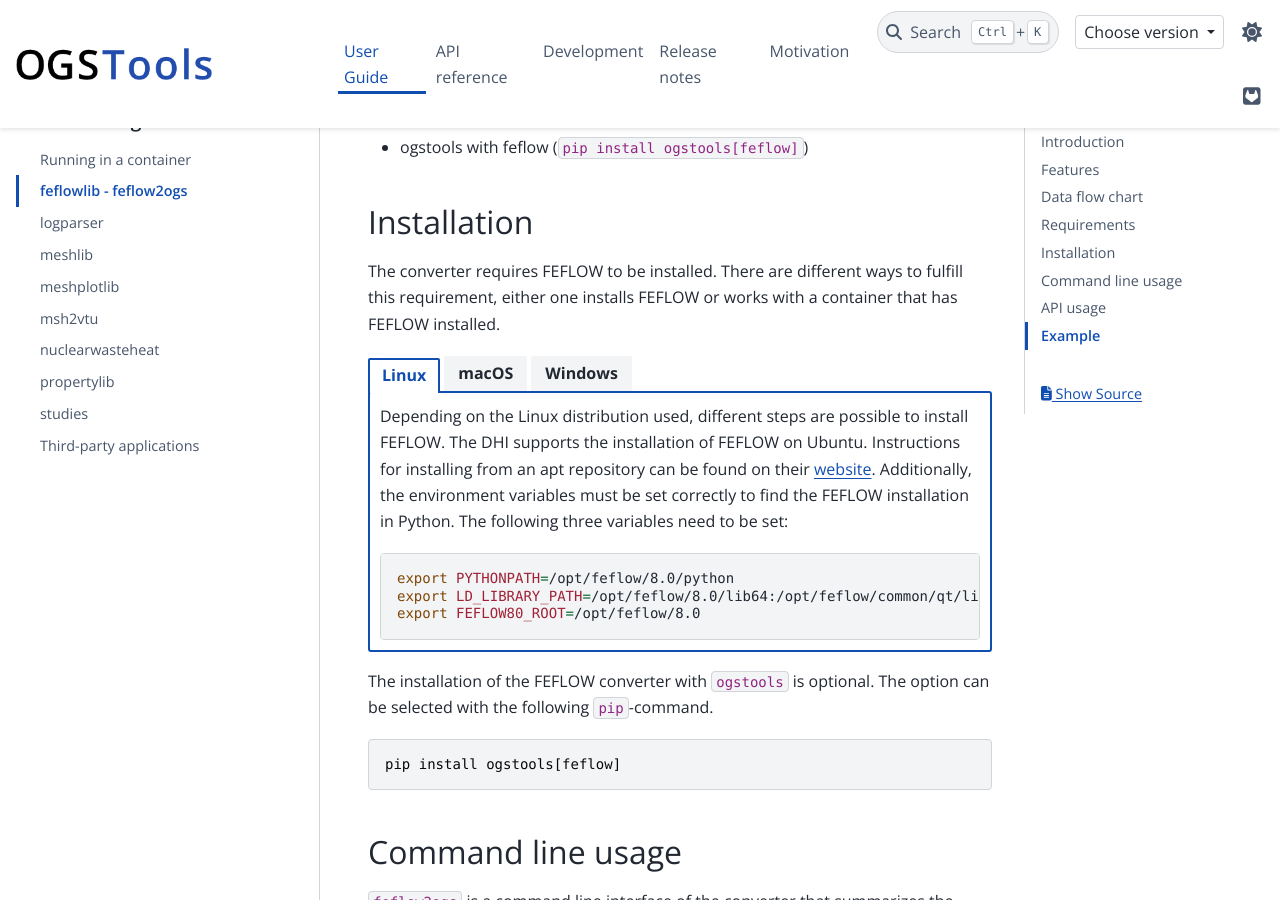
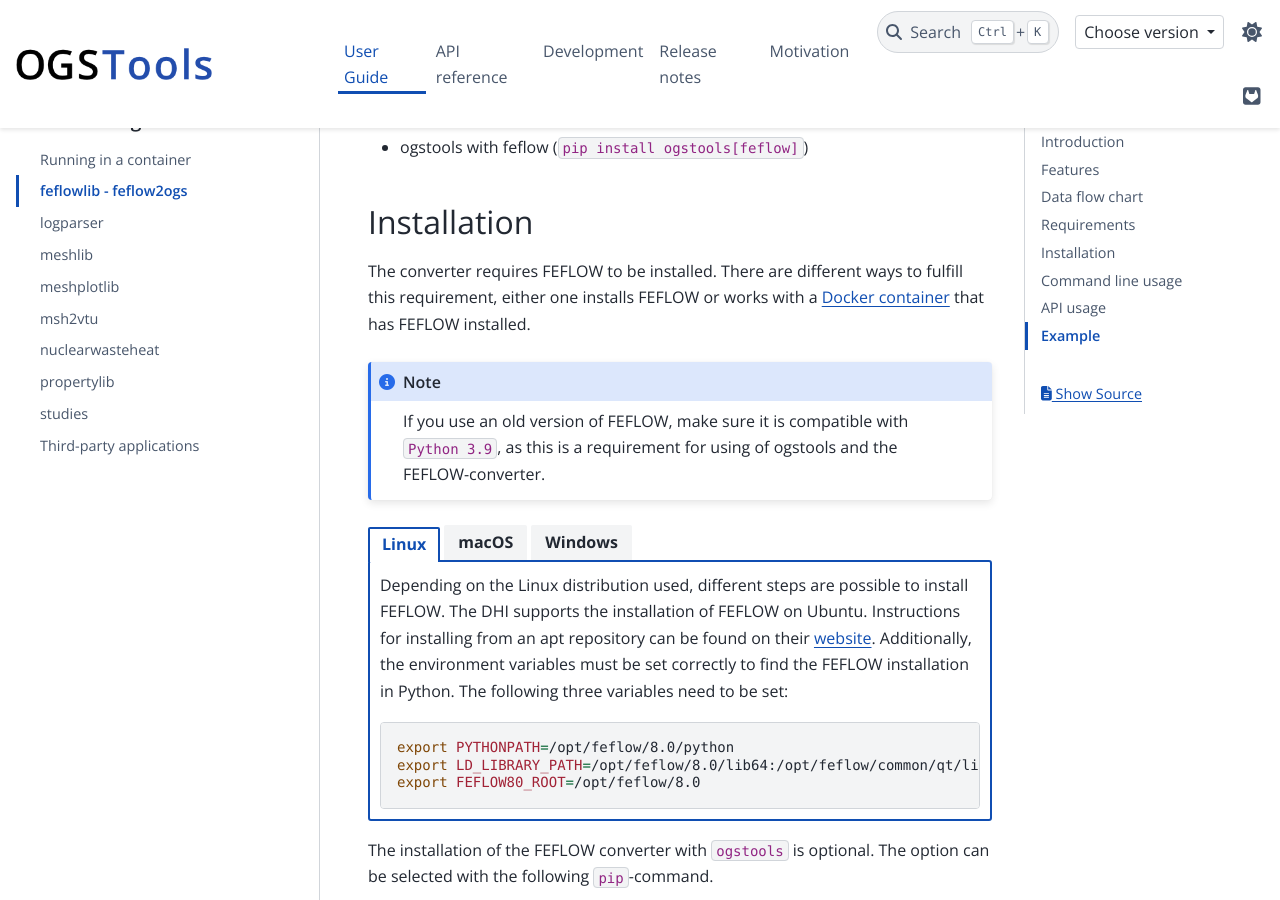
Before and after one commit to ufz/ogstools, a Sphinx documentation site: the page built from docs/user-guide/feflowlib.md, in a window 1280 px wide and 900 px high, scrolled down 2340 px. Built offline with Sphinx 7.4.7 and the PyData theme 0.15.4, drawn with Linux system fonts in a browser that asks for light colours; pages that are not in the unit, such as notebooks, are missing from menus; the version number could not be read and is left out; comment, search, counter and statistics services are not loaded.

Commit message:
add note

```diff
--- a/docs/user-guide/feflowlib.md
+++ b/docs/user-guide/feflowlib.md
@@ -85,7 +85,11 @@
 ## Installation
 
 The converter requires FEFLOW to be installed.
-There are different ways to fulfill this requirement, either one installs FEFLOW or works with a container that has FEFLOW installed.
+There are different ways to fulfill this requirement, either one installs FEFLOW or works with a [Docker container](./docker.md) that has FEFLOW installed.
+
+::::{note}
+If you use an old version of FEFLOW, make sure it is compatible with `Python 3.9`, as this is a requirement for using of ogstools and the FEFLOW-converter.
+::::
 
 ::::{tab-set}
 :::{tab-item} Linux
```
